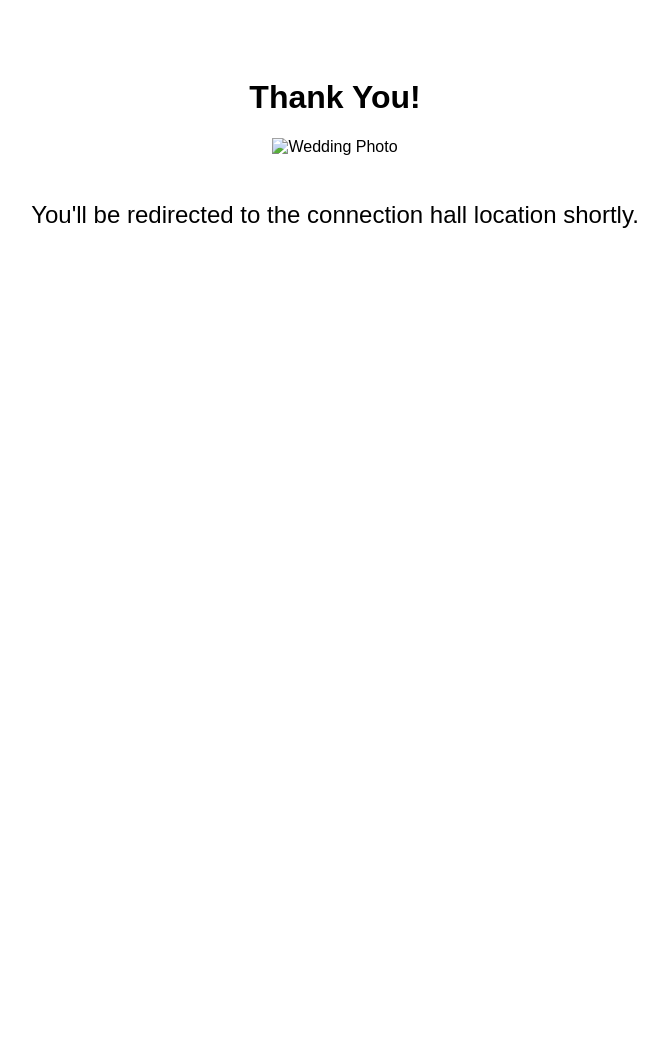
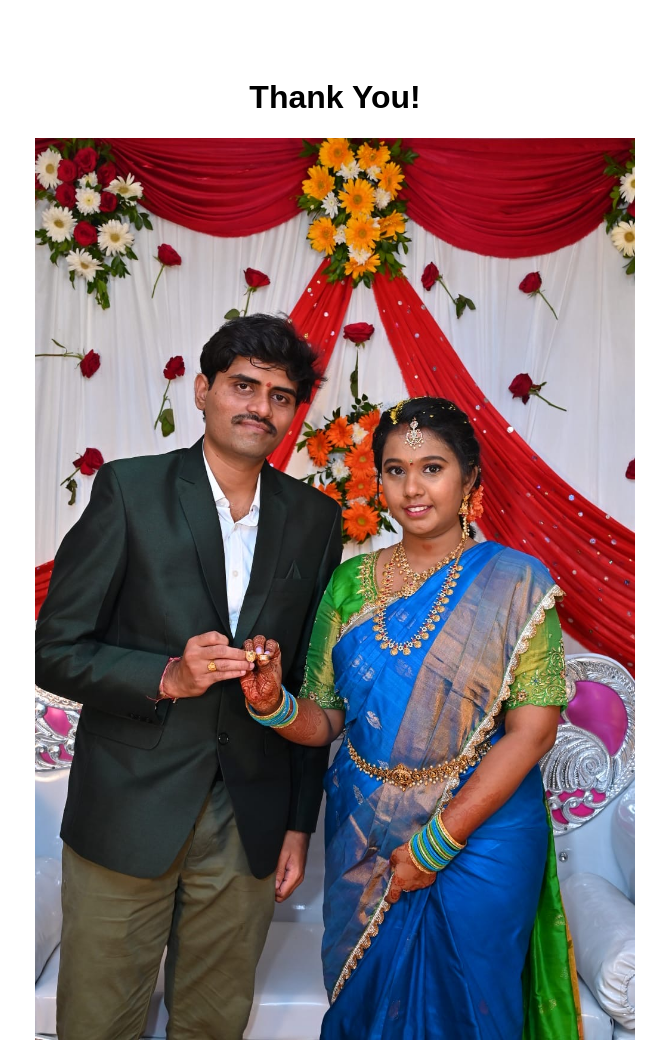
Before and after one commit to SatyawedsSai/Satya_Weds_Sai, a plain HTML site: page index.html in a window 1280 px wide. Shown: the top 1040 px of the page, without its empty margins (305-973 px from the left). Before the commit the page ends 800 px from the top, so only its background shows below. Drawn offline with Linux system fonts and the light colour scheme.

Commit message:
Update index.html

```diff
--- a/index.html
+++ b/index.html
@@ -23,7 +23,7 @@
 </head>
 <body>
   <h1>Thank You!</h1>
-  <img src="Wedding pic.jpeg" alt="Wedding Photo">
+  <img src="Wedding pic.JPG" alt="Wedding Photo">
   <p>You'll be redirected to the connection hall location shortly.</p>
 </body>
 </html>
```
